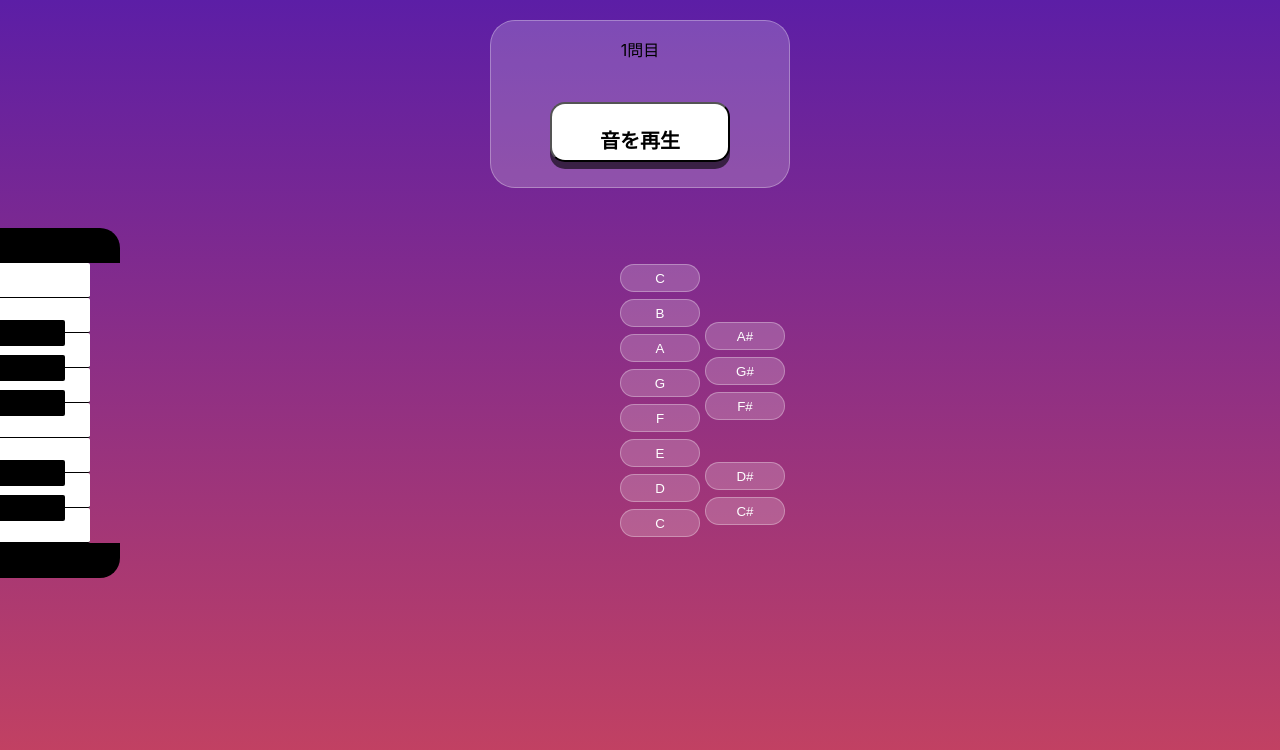
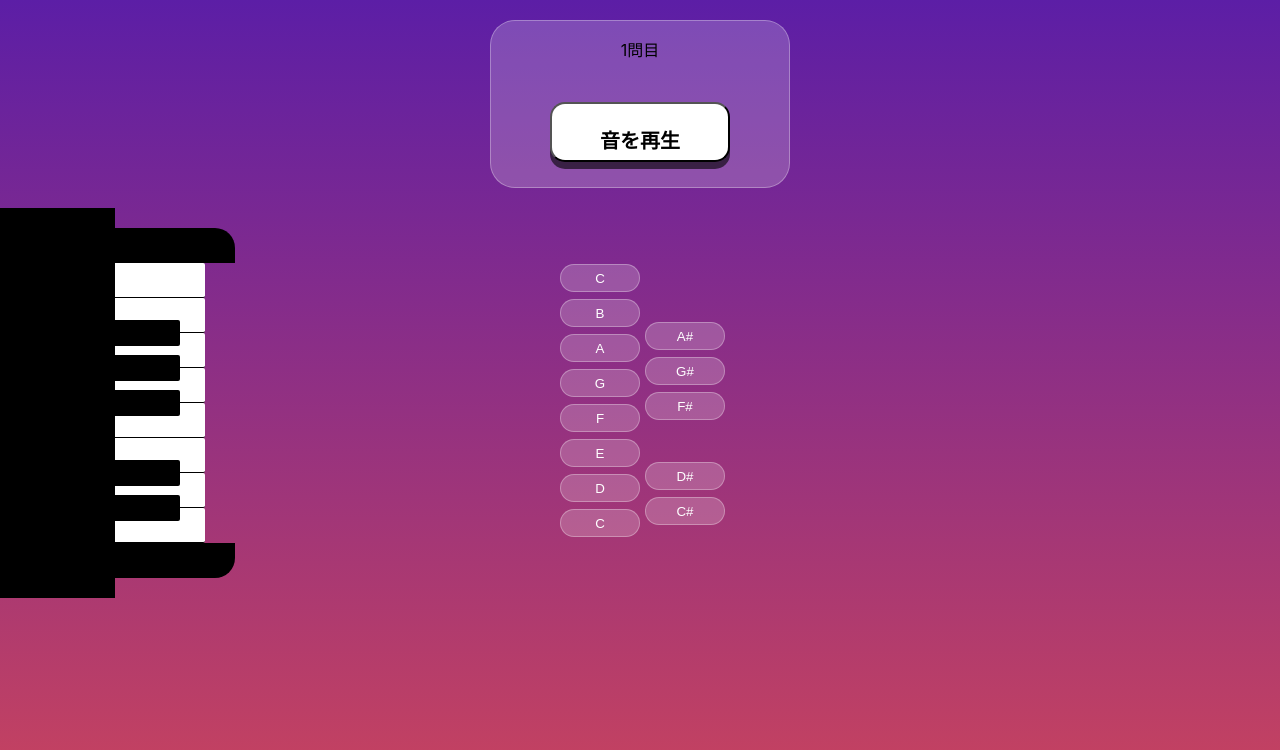
Before and after one commit to kurakke/OnkanNext, a Next.js app: page /game in a window 1280 px wide. Shown: the top 750 px of the page. Built offline with nearby package versions, Linux system fonts and the light colour scheme.

Commit message:
レイアウトの調整

```diff
--- a/pages/game.tsx
+++ b/pages/game.tsx
@@ -68,12 +68,18 @@ const answerButton = css`
   height: 30px;
 `;
 const answerPlace = css`
+  position: relative;
   display: flex;
+  justify-content: center;
   width: 100%;
   height: 55%;
+  @media (max-width: 475px) {
+    justify-content: flex-end;
+    padding-right: 16px;
+  } ;
 `;
 const answerButtons = css`
-  margin: 10px auto;
+  margin: 10px 0;
   display: flex;
 `;
 const answerNormalButtons = css`
@@ -82,7 +88,17 @@ const answerNormalButtons = css`
 const answerSharpButtons = css`
   margin: 53px 0px;
 `;
-const pianoButtons = css``;
+const grandPiano = css`
+  display: flex;
+  position: absolute;
+  top: 0;
+  left: 0;
+  width: 30%;
+`;
+const pianoBoard = css`
+  width: 30%;
+  background-color: black;
+`;
 const piano = css`
   margin: 20px 0px;
 `;
@@ -363,6 +379,8 @@ const Game = () => {
       </div>
 
       <div css={answerPlace}>
+        <div css={grandPiano}>
+          <div css={pianoBoard}></div>
           <div css={piano}>
             <div css={pianoSideTop}></div>
             {Sounds.map((item) => (
@@ -373,6 +391,7 @@ const Game = () => {
               </div>
             ))}
             <div css={pianoSideBottom}></div>
+          </div>
         </div>
         <div css={answerButtons}>
           <div css={answerNormalButtons}>
```
Lines whose indentation alone changed are shown as unchanged.
